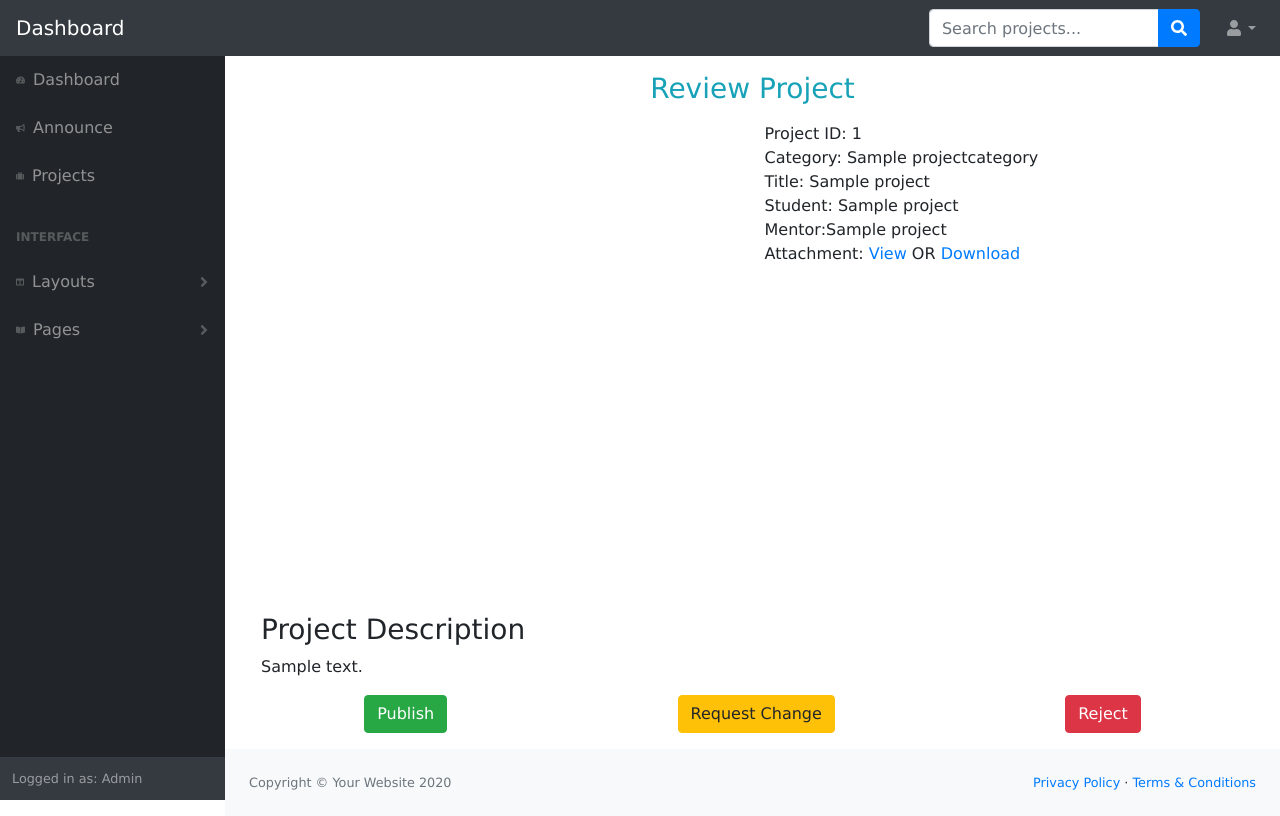
After one commit to Ind20/project, a Django app: page /dashboard/project/1 in a window 1280 px wide. The commit adds this page. Run offline with Django 3.2, Linux system fonts and the light colour scheme; a user stored in the database is signed in; tables that the repository leaves empty hold one stand-in row (values such as "Sample post"); some libraries are stand-ins or nearby versions.

Commit message:
project review page

```diff
--- a/template/dashboard/dashboard.html
+++ b/template/dashboard/dashboard.html
@@ -65,7 +65,7 @@
                             <td class="col-2">{{project.Student_Name}}</td>
                             <td class="col-2">{{project.Mentor_Name}}</td>
                             <td class="col-2"><a href="#" class="btn btn-success btn-md">Published</a></td>
-                            <td class="col-2"><a href="#" class="btn btn-info btn-md">Details</a></td>
+                            <td class="col-2"><a href="/dashboard/project/{{project.id}}" class="btn btn-info btn-md">Details</a></td>
                         </tr>
                         {% endfor %}
                     </tbody>
--- /dev/null
+++ b/template/dashboard/project.html
@@ -0,0 +1,32 @@
+{% extends 'dashboard/base.html' %}
+{% block content %}
+<div class="container pt-3 pb-3">
+    <h3 class="text-info text-center mb-3">Review Project</h3>
+    <div class="row img-detail">
+        <div class="col-sm-6">
+            <div class="embed-responsive embed-responsive-1by1">
+                <iframe class="embed-responsive-item" src="{{proj.Project_Video_url}}"></iframe>
+            </div>
+        </div>
+        <div class="col-sm-6 p-detail">
+            <div>Project ID: {{proj.id}}</div>
+            <div>Category: {{proj.Project_Category}}</div>
+            <div>Title: {{proj.Project_Name}}</div>
+            <div>Student: {{proj.Student_Name}}</div>
+            <div>Mentor:{{proj.Mentor_Name}}</div>
+            <div>Attachment: <a href="/static/{{proj.Attachment}}" target="_blank">View </a>OR
+                <a href="/static/{{proj.Attachment}}" download>Download</a>
+            </div>
+        </div>
+    </div>
+    <div class="col-sm-12">
+        <h3>Project Description</h3>
+        <p class="p-description">{{proj.Project_Description|safe}}</p>
+    </div>
+    <div class="d-flex justify-content-around">
+        <button type="button" class="btn btn-success">Publish</button>
+        <button type="button" class="btn btn-warning">Request Change</button>
+        <button type="button" class="btn btn-danger">Reject</button>
+    </div>
+</div>
+{% endblock %}
--- a/template/dashboard/projects.html
+++ b/template/dashboard/projects.html
@@ -26,7 +26,7 @@
                         <td class="col-2">{{project.Student_Name}}</td>
                         <td class="col-2">{{project.Mentor_Name}}</td>
                         <td class="col-2"><a href="#" class="btn btn-success btn-md">Published</a></td>
-                        <td class="col-2"><a href="#" class="btn btn-info btn-md">Details</a></td>
+                        <td class="col-2"><a href="/dashboard/project/{{project.id}}" class="btn btn-info btn-md">Details</a></td>
                     </tr>
                     {% endfor %}
                 </tbody>
```
